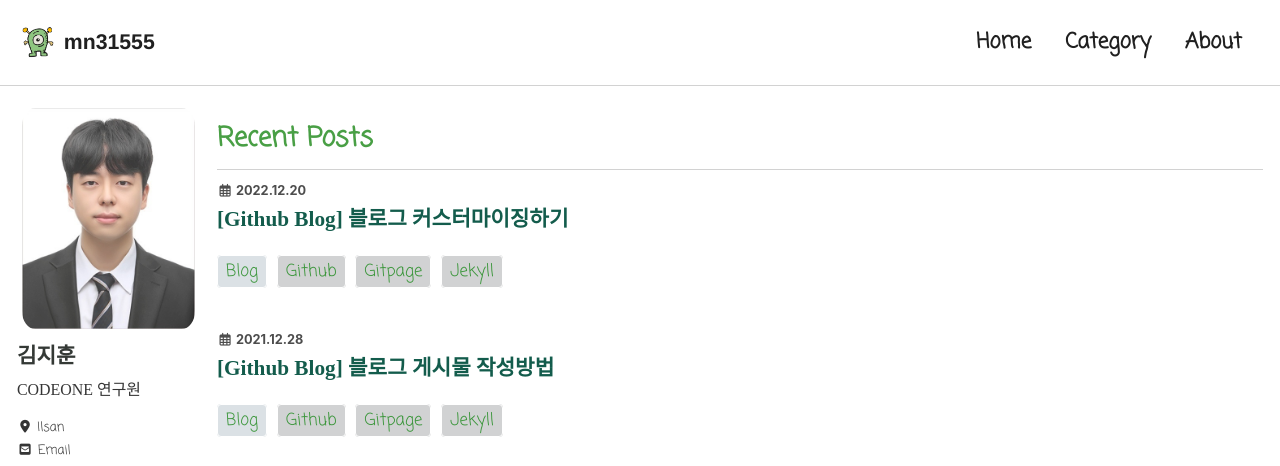
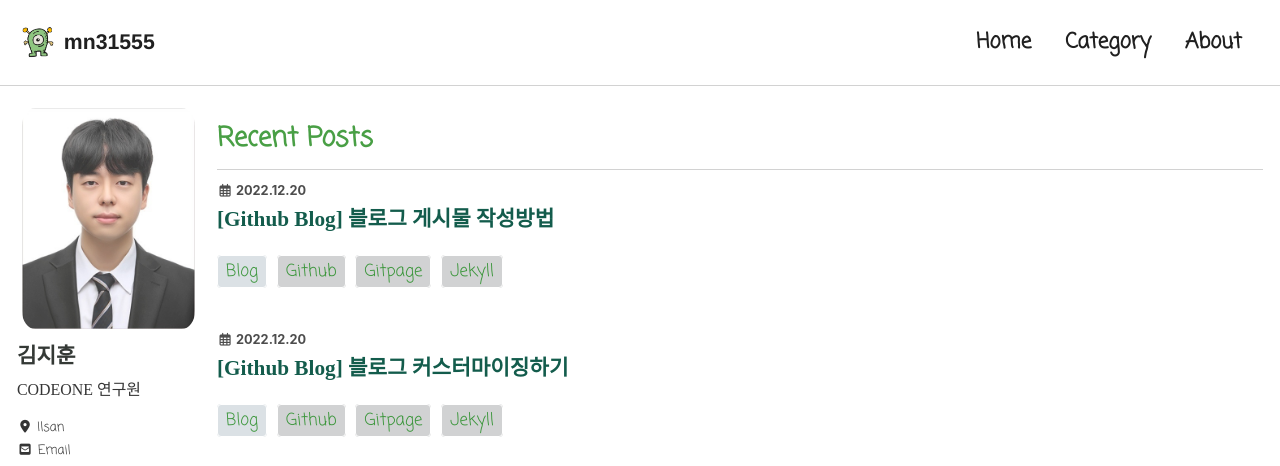
Before and after one commit to mn31555/mn31555.github.io, a Jekyll site: the page built from index.html, in a window 1280 px wide and 900 px high. Shown: the top 466 px of the window. Built offline with Jekyll 4.4.1, drawn with Linux system fonts in a browser that asks for light colours; cached includes are drawn as plain includes; nearby versions of some CDN libraries; some web fonts are replaced; the list of posts is cut into pages by our own code.

Commit message:
연도 수정

```diff
--- a/_posts/Blog/How To Use/2021-12-28-git-blog-04.md
+++ b/_posts/Blog/How To Use/2021-12-28-git-blog-04.md
@@ -11,8 +11,8 @@ tags:
 toc: true
 toc_sticky: true
 
-date: 2021-12-28
-last_modified_at: 2022-01-08
+date: 2022-12-20
+last_modified_at: 2022-12-21
 
 ---
 
```
